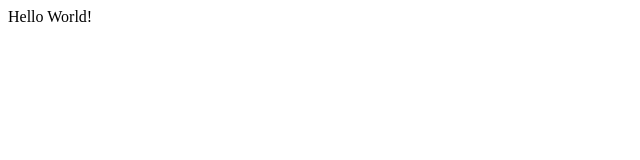
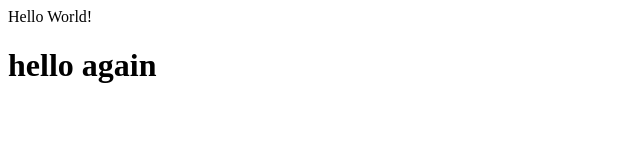
Before and after one commit to dimabakinec/myJS, a website: page index.html in a window 1280 px wide. Shown: the whole page, without its empty margins (0-640 px from the left). Drawn offline with Linux system fonts and the light colour scheme.

Commit message:
second commit

```diff
--- a/index.html
+++ b/index.html
@@ -7,6 +7,9 @@
 </head>
 <body>
   Hello World!
+  <h1>
+    hello again
+  </h1>
 
   <script src="script2.js">
 
```
